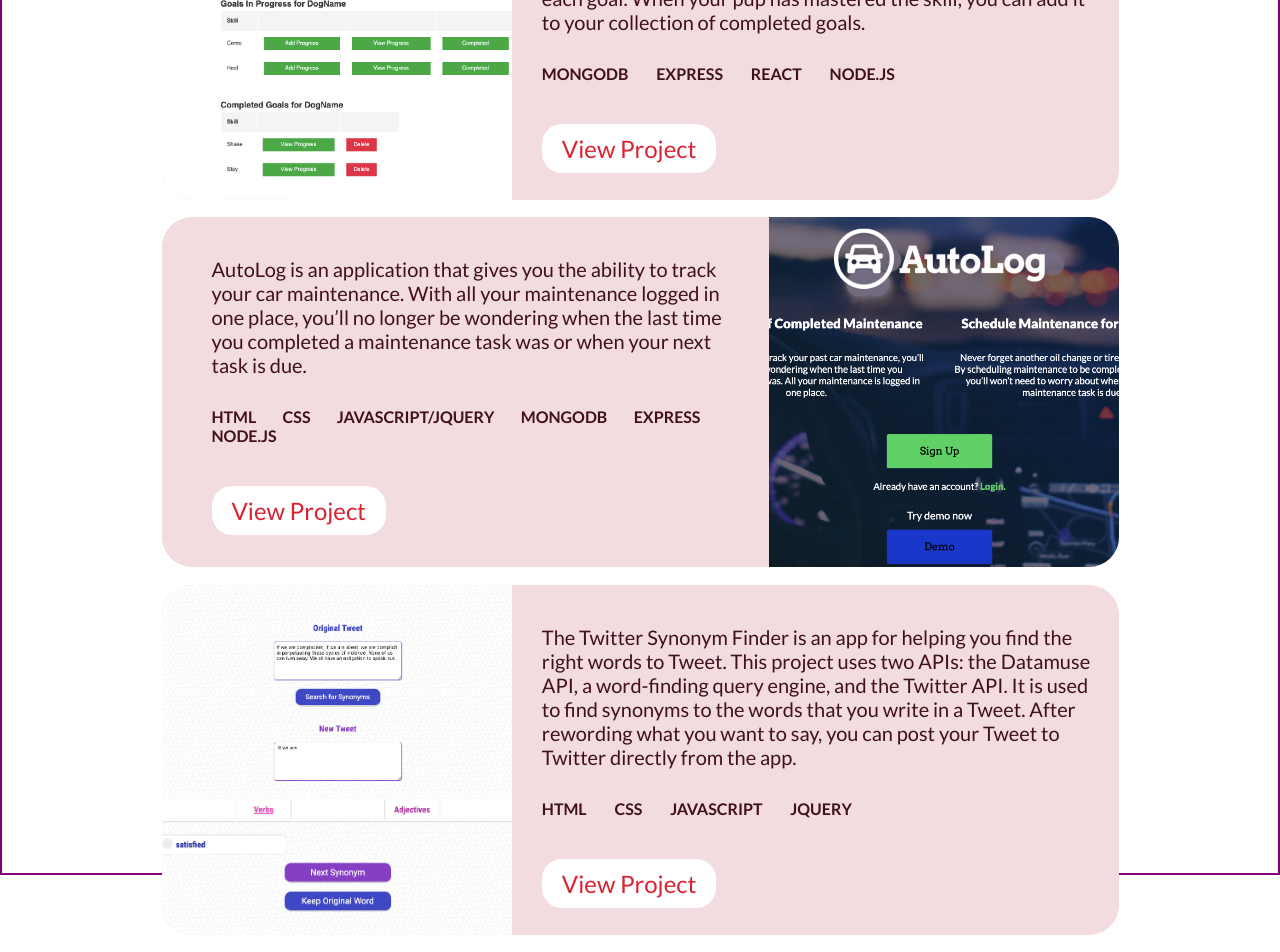
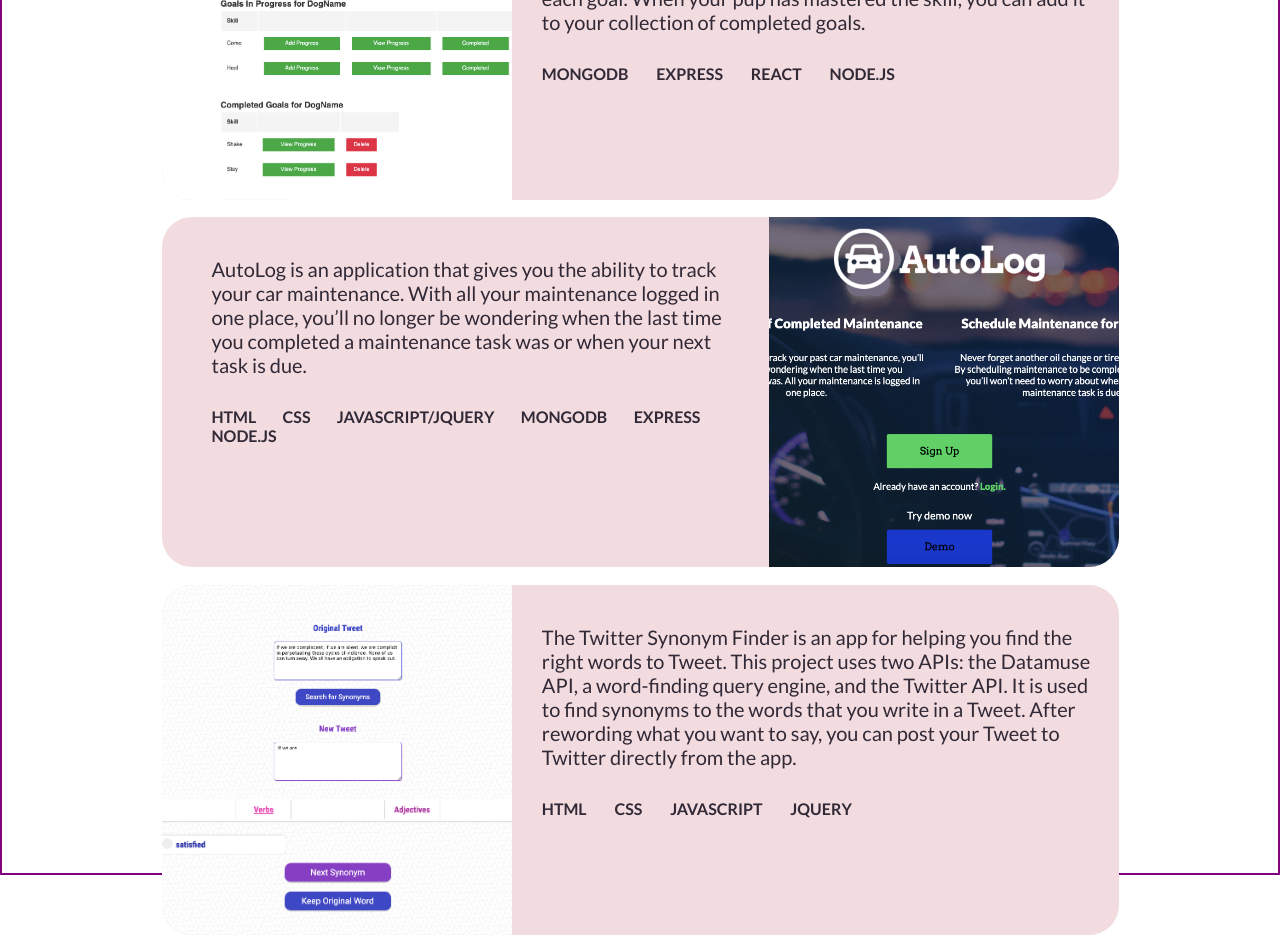
Before and after one commit to torimiller/portfolio, a React (Create React App) app in the folder client/: page /portfolio in a window 1280 px wide. Shown: the part 980-1932 px from the top of the page. Built offline with nearby package versions, Linux system fonts and the light colour scheme.

Commit message:
removed buttons

```diff
--- a/client/src/App.css
+++ b/client/src/App.css
@@ -291,7 +291,7 @@ html, body {
   grid-row-gap: 20px;
   margin-bottom: 100px;
   font-family: 'Lato', sans-serif;
-  color: #401115;
+  color: #312936;
   border: 2px solid purple;
 }
 
--- a/client/src/components/Portfolio/Portfolio.js
+++ b/client/src/components/Portfolio/Portfolio.js
@@ -30,7 +30,6 @@ const Portfolio = () => {
                             <li>REACT</li>
                             <li>NODE.JS</li>
                         </ul>
-                        <button className="view-project">View Project</button>
                     </div>
                 </div>
                 <div className="portfolio-piece-autolog portfolio-piece">
@@ -44,7 +43,6 @@ const Portfolio = () => {
                             <li>EXPRESS</li>
                             <li>NODE.JS</li>
                         </ul>
-                        <button className="view-project">View Project</button>
                     </div>
                     <img src={autolog} className="autolog-image" alt="autolog-thumbnail" />
                 </div>
@@ -58,7 +56,6 @@ const Portfolio = () => {
                             <li>JAVASCRIPT</li>
                             <li>JQUERY</li>
                         </ul>
-                        <button className="view-project">View Project</button>
                     </div>
                 </div>
             </div>
```
